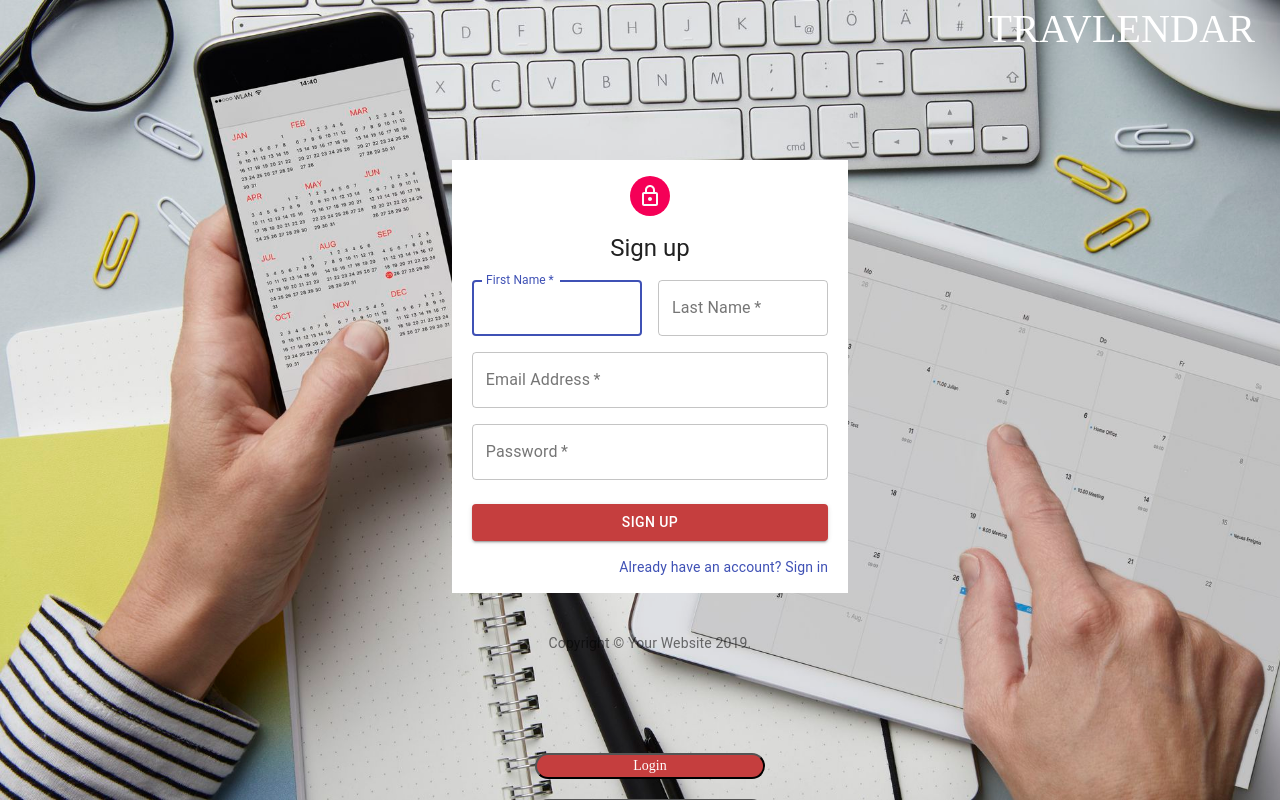
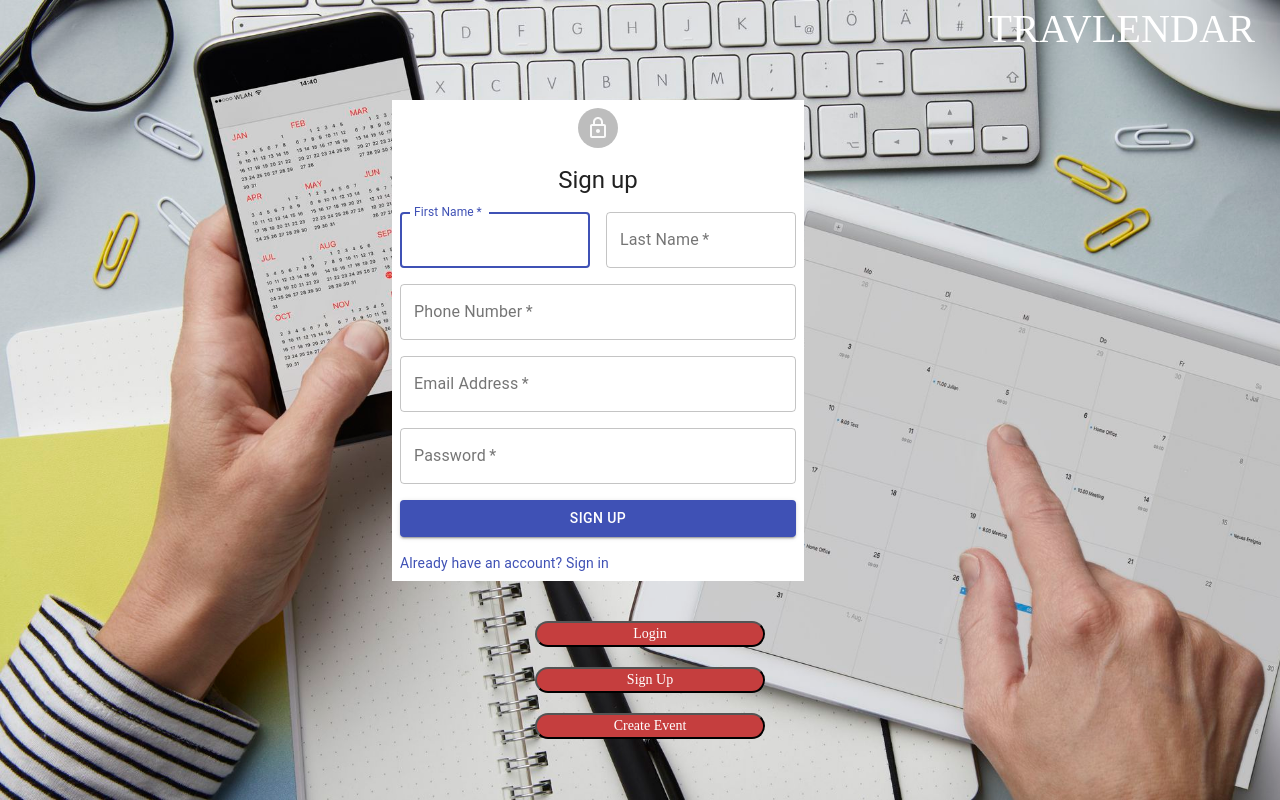
Before and after one commit to Kanchan-Wakchaure/SER517-Group2-Fall2019, a React (Create React App) app in the folder Travlendar/frontend/: page /signup in a window 1280 px wide. Built offline with nearby package versions, Linux system fonts and the light colour scheme.

Commit message:
Sign up form submit code

```diff
--- /dev/null
+++ b/Travlendar/frontend/src/Services/SignupService.js
@@ -0,0 +1,11 @@
+import axios from 'axios';
+const API_URL = 'http://localhost:8000';
+
+export default class SignupService{
+
+    signup(user){
+        const url = API_URL+'/api/signup/';
+        return axios.post(url,user);
+    }
+
+}
--- /dev/null
+++ b/Travlendar/frontend/src/components/signup.css
@@ -0,0 +1,36 @@
+ .container
+ {
+    align: center;
+    background: white;
+ }
+
+ .paper
+ {
+    margin: 50;
+    align: center;
+    display: flex;
+    flexDirection: column;
+    alignItems: center;
+    background: theme.palette.common.white;
+ }
+
+ .avatar
+  {
+    margin: theme.spacing(2);
+    align: center;
+    backgroundColor: theme.palette.secondary.main;
+    padding: 3;
+  }
+
+ .form
+ {
+    width: '90%';
+    margin: theme.spacing(2,2,2,2);
+    align: center;
+ }
+
+.submit
+{
+    margin: theme.spacing(3, 0, 2);
+    backgroundColor: "#C53E3E";
+}
--- a/Travlendar/frontend/src/components/signup.js
+++ b/Travlendar/frontend/src/components/signup.js
@@ -1,4 +1,4 @@
-import React from 'react';
+import React, {Component} from 'react';
 import Avatar from '@material-ui/core/Avatar';
 import Button from '@material-ui/core/Button';
 import CssBaseline from '@material-ui/core/CssBaseline';
@@ -12,6 +12,8 @@ import LockOutlinedIcon from '@material-ui/icons/LockOutlined';
 import Typography from '@material-ui/core/Typography';
 import { makeStyles } from '@material-ui/core/styles';
 import Container from '@material-ui/core/Container';
+import './signup.css';
+import SignupService from '../Services/SignupService';
 
 /*
     Author: Kanchan Wakchaure
@@ -20,101 +22,124 @@ import Container from '@material-ui/core/Container';
     References: https://reactstrap.github.io/
 */
 
-function Copyright() {
-  return (
-    <Typography variant="body2" color="textSecondary" align="center">
-      {'Copyright © '}
-      <Link color="inherit" href="https://material-ui.com/">
-        Your Website
-      </Link>{' '}
-      {new Date().getFullYear()}
-      {'.'}
-    </Typography>
-  );
+const signupService = new SignupService();
+
+class Signup extends React.Component{
+    constructor(props) {
+        super(props);
+
+        this.state = {
+            userDetails: {
+                firstname: '',
+                lastname: '',
+                phone: '',
+                email: '',
+                password: ''
+            }
+        };
+
+		this.handleSubmit = this.handleSubmit.bind(this);
+		this.handlechange = this.handlechange.bind(this);
 	}
 
-const useStyles = makeStyles(theme => ({
-  '@global': {
-    body: {
-      backgroundColor: theme.palette.common.white,
-    },
-  },
-  paper: {
-    //marginTop: theme.spacing(-10),
-    align: 'center',
-    display: 'flex',
-    flexDirection: 'column',
-    alignItems: 'center',
-    backgroundColor: theme.palette.common.white,
-  },
-  avatar: {
-    margin: theme.spacing(2),
-    backgroundColor: theme.palette.secondary.main,
-    padding: 3,
-  },
-  form: {
-    width: '90%', // Fix IE 11 issue.
-    margin: theme.spacing(2,2,2,2),
-    align: 'center',
-  },
-  submit: {
-    margin: theme.spacing(3, 0, 2),
-    backgroundColor: "#C53E3E"
-  },
-}));
+    handleRegister(){
+        console.log(this.state.userDetails);
+        signupService.signup(
+            {
+                "firstname": this.state.userDetails.firstname,
+                "lastname": this.state.userDetails.lastname,
+                "phone": this.state.userDetails.phone,
+                "email": this.state.userDetails.email,
+                "password": this.state.userDetails.password
+            }
+        ).then((result)=>{
+          alert("You are registered successfully!");
+        }).catch(()=>{
+          alert('There was an error! Please re-check your form.');
+        });
 
-export default function SignUp() {
-  const classes = useStyles();
+    }
 
-  return (
+    handleSubmit(user){
+        user.preventDefault();
+        this.handleRegister();
+    }
+
+
+
+    handlechange(user, inputPropName)
+    {
+        const newState = Object.assign({}, this.state);
+        newState.userDetails[inputPropName] = user.target.value;
+        this.setState(newState);
+    }
+
+    render(){
+
+        return(
             <Container component="main" maxWidth="xs">
                 <CssBaseline />
-      <div className={classes.paper}>
-        <Avatar className={classes.avatar}>
+                <div className="paper">
+                    <form className="form" noValidate>
+                        <Grid container spacing={2} style={{backgroundColor: 'white', margin:'-60px'}} >
+                            <Grid item xs={12} align="center">
+                                <Avatar className="avatar">
                                     <LockOutlinedIcon />
                                 </Avatar>
-        <Typography component="h1" variant="h5">
+                            </Grid>
+                            <Grid item xs={12} align="center">
+                                <Typography component="h1" variant="h5" >
                                     Sign up
                                 </Typography>
-        <form className={classes.form} noValidate>
-          <Grid container spacing={2}>
+                            </Grid>
                             <Grid item xs={12} sm={6}>
-              <TextField
-                autoComplete="fname"
-                name="firstName"
+                                <TextField autoComplete="fname"
+                                           name="firstname"
                                            variant="outlined"
                                            required
                                            fullWidth
-                id="firstName"
+                                           id="firstname"
                                            label="First Name"
                                            autoFocus
-              />
+                                           value={this.state.userDetails.firstname}
+                                           onChange = { user => this.handlechange(user, 'firstname') }/>
                             </Grid>
                             <Grid item xs={12} sm={6}>
-              <TextField
-                variant="outlined"
+                                <TextField variant="outlined"
                                            required
                                            fullWidth
-                id="lastName"
+                                           id="lastname"
                                            label="Last Name"
                                            name="lastName"
                                            autoComplete="lname"
-              />
+                                           value={this.state.userDetails.lastname}
+                                           onChange = { user => this.handlechange(user, 'lastname') }/>
+
                             </Grid>
                             <Grid item xs={12}>
-              <TextField
-                variant="outlined"
+                                <TextField variant="outlined"
+                                           required
+                                           fullWidth
+                                           id="phone"
+                                           label="Phone Number"
+                                           name="phone"
+                                           autoComplete="phone"
+                                           value={this.state.userDetails.phone}
+                                           onChange = { user => this.handlechange(user, 'phone') }/>
+                            </Grid>
+                            <Grid item xs={12}>
+                                <TextField variant="outlined"
                                            required
                                            fullWidth
                                            id="email"
                                            label="Email Address"
                                            name="email"
                                            autoComplete="email"
-              />
+                                           value={this.state.userDetails.email}
+                                           onChange = { user => this.handlechange(user, 'email') }/>
                             </Grid>
                             <Grid item xs={12}>
-              <TextField
-                variant="outlined"
+                                <TextField variant="outlined"
                                            required
                                            fullWidth
                                            name="password"
@@ -122,31 +147,31 @@ export default function SignUp() {
                                            type="password"
                                            id="password"
                                            autoComplete="current-password"
-              />
+                                           value={this.state.userDetails.password}
+                                           onChange = { user => this.handlechange(user, 'password') }/>
                             </Grid>
-
-          </Grid>
-          <Button
-            type="submit"
+                            <Grid item xs={12}>
+                                <Button type="submit"
                                         fullWidth
                                         variant="contained"
                                         color="primary"
-            className={classes.submit}
-          >
+                                        className="submit"
+                                        onClick={this.handleSubmit}>
                                     Sign Up
                                 </Button>
-          <Grid container justify="flex-end">
-            <Grid item>
-              <Link href="#" variant="body2">
+                            </Grid>
+
+                            <Grid item align="center">
+                                <Link href="/login" variant="body2">
                                     Already have an account? Sign in
                                 </Link>
                             </Grid>
                         </Grid>
                     </form>
                 </div>
-      <Box mt={5}>
-        <Copyright />
-      </Box>
             </Container>
         );
     }
+}
+
+export default Signup;
```
Lines whose indentation alone changed are shown as unchanged.
